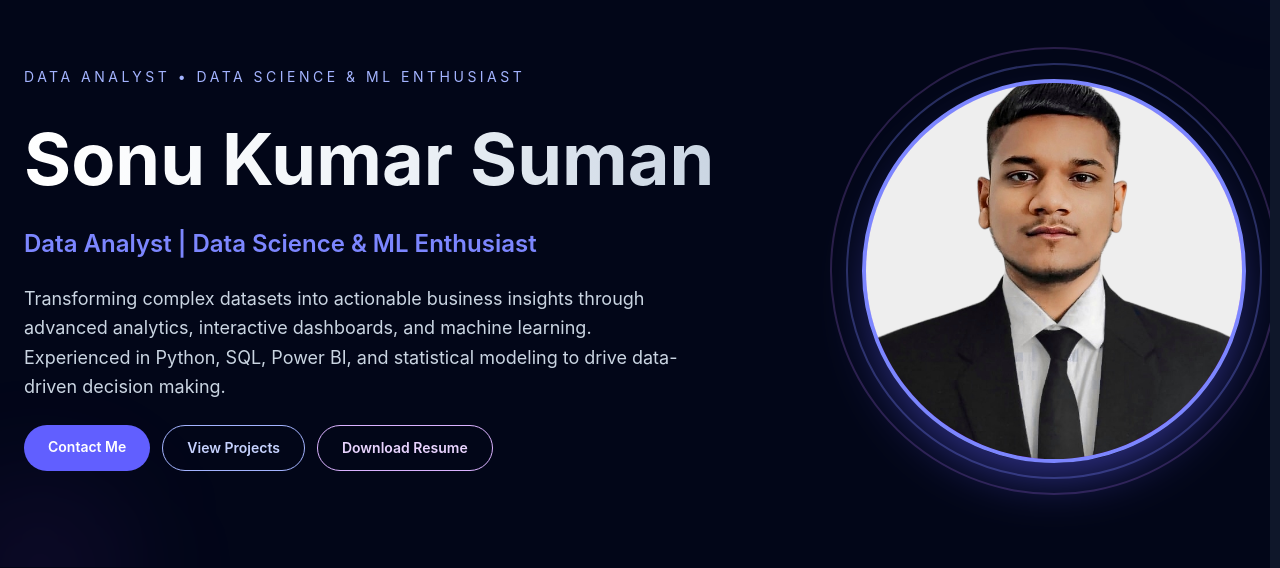
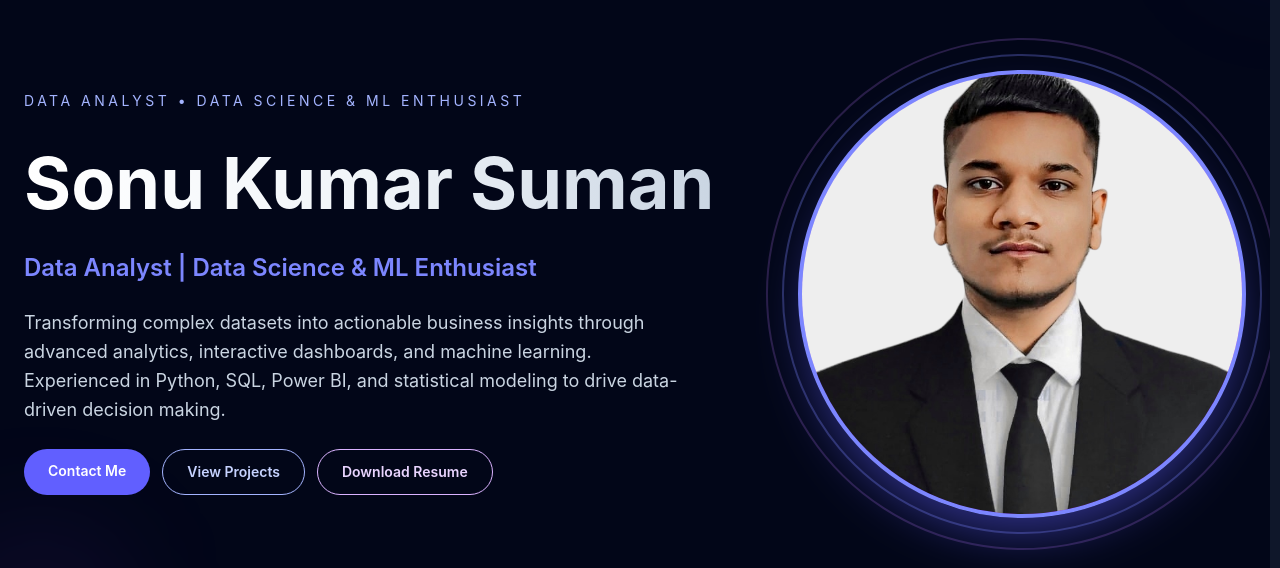
Before and after one commit to SonuKumar-suman09/Portfolio-, a React (Vite) app in the folder profile/: page / in a window 1280 px wide. Shown: the part 122-690 px from the top of the page. Built offline with nearby package versions, Linux system fonts and the light colour scheme; no server answers.

Commit message:
Improve profile picture size and visibility

```diff
--- a/profile/src/components/Hero.jsx
+++ b/profile/src/components/Hero.jsx
@@ -130,10 +130,10 @@ export default function Hero() {
         initial={{ opacity: 0, scale: 0.8, x: 50 }}
         animate={{ opacity: 1, scale: 1, x: 0 }}
         transition={{ delay: 0.2, duration: 0.8 }}
-        className="relative z-10 w-full sm:w-auto flex justify-center md:justify-end"
+        className="relative z-10 flex-shrink-0"
       >
         <div className="relative">
-          <div className="w-48 h-48 sm:w-64 sm:h-64 md:w-80 md:h-80 lg:w-96 lg:h-96 rounded-full overflow-hidden border-4 border-indigo-400 shadow-2xl shadow-indigo-500/50 bg-gradient-to-br from-indigo-500 to-purple-600 flex items-center justify-center flex-shrink-0">
+          <div className="w-64 h-64 sm:w-80 sm:h-80 md:w-96 md:h-96 lg:w-[28rem] lg:h-[28rem] rounded-full overflow-hidden border-4 border-indigo-400 shadow-2xl shadow-indigo-500/50 bg-gradient-to-br from-indigo-500 to-purple-600 flex items-center justify-center">
             <img
               src="/profile.png"
               alt="Sonu Kumar"
```
